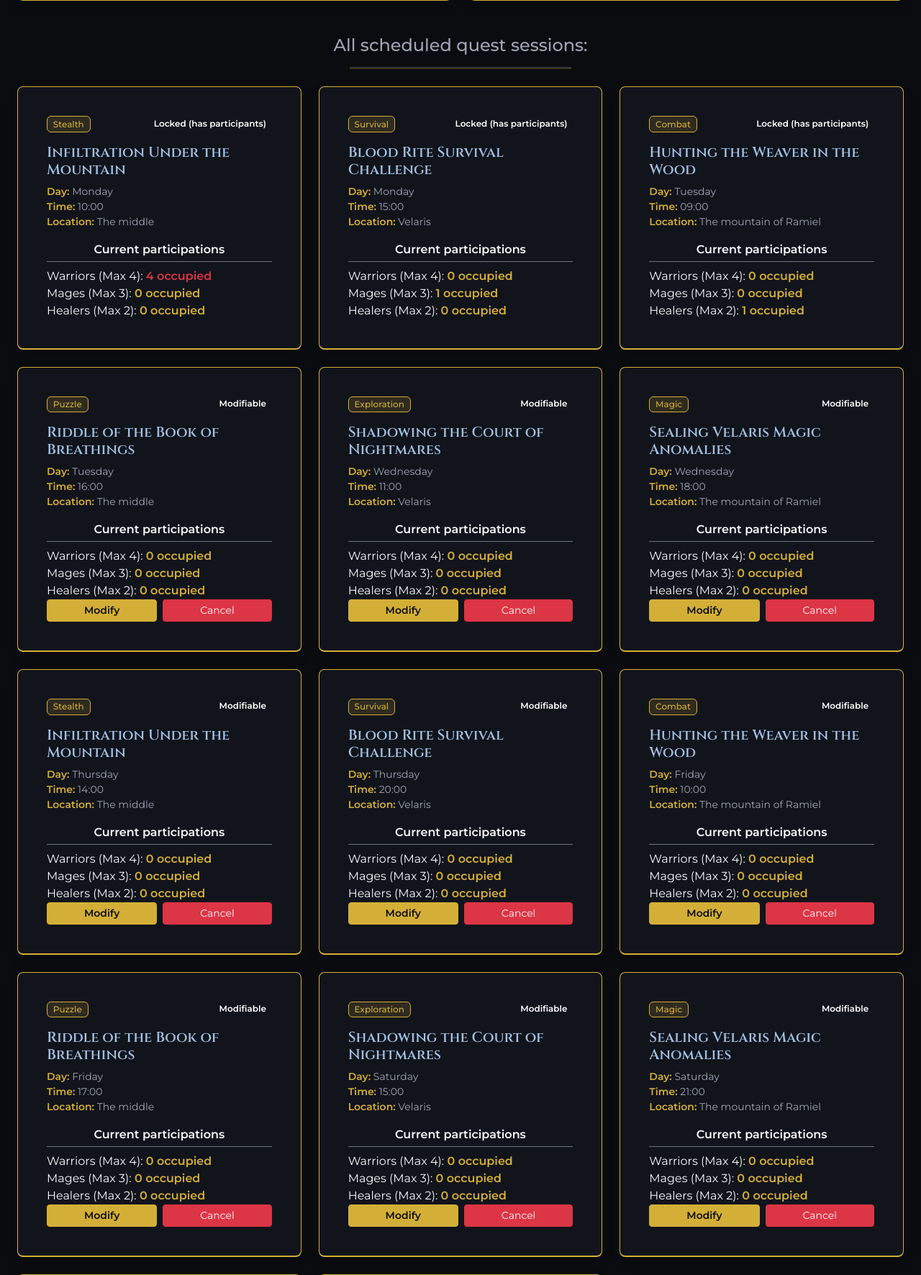
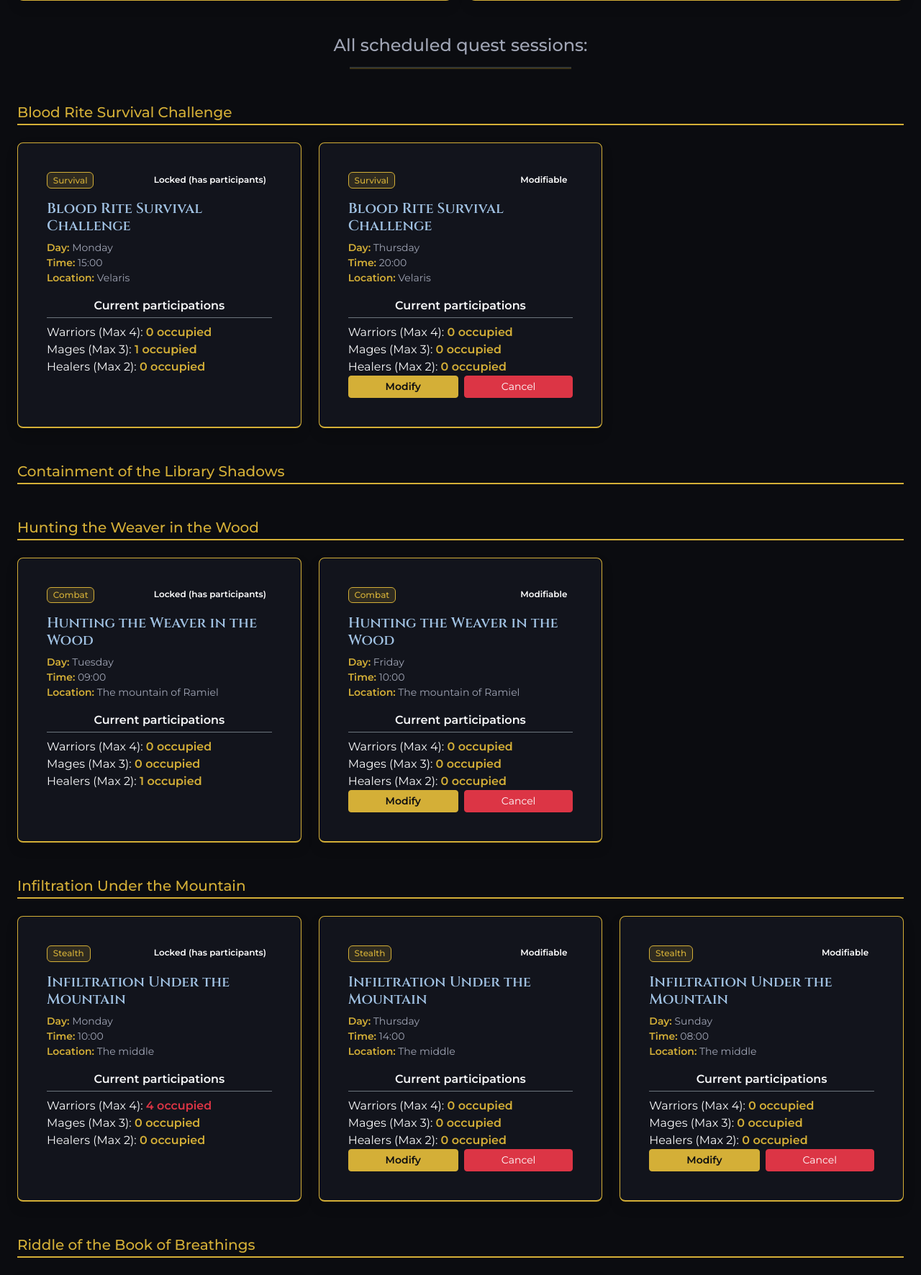
Before and after one commit to camiburri/esame_web_app, a Flask app: page /profile_guild in a window 1280 px wide. Shown: the part 879-2651 px from the top of the page at 72% size. Run offline with Flask 3, Linux system fonts and the light colour scheme; a user stored in the database is signed in; data comes from the database, SQL or seed files in the repository; some libraries are stand-ins or nearby versions.

Commit message:
correzioni serie

```diff
--- a/app.py
+++ b/app.py
@@ -400,8 +400,6 @@ def create_quest():
         image_file.save(upload_path)
 
         quests_dao.create_quest(title, int(duration), quest_type, difficulty, description, img_name)
-    else:
-        quests_dao.create_quest(title, int(duration), quest_type, difficulty, description, "default_quest.png")
 
     flash("Quest created successfully!", "success")
     return redirect(url_for('profile_guild'))
--- a/templates/base.html
+++ b/templates/base.html
@@ -12,7 +12,7 @@
   <link rel="stylesheet" href="https://cdn-uicons.flaticon.com/2.6.0/uicons-regular-straight/css/uicons-regular-straight.css">
   <link rel="stylesheet" href="https://cdn-uicons.flaticon.com/2.6.0/uicons-bold-rounded/css/uicons-bold-rounded.css">
   <link rel="stylesheet" href="{{ url_for('static', filename='styles/styles.css') }}">
-  <script src="{{ url_for('static', filename='js/script.js') }}" defer></script>
+
 </head>
 
 <body>
--- a/templates/profile_guild.html
+++ b/templates/profile_guild.html
@@ -53,9 +53,9 @@ Prythian Guild - guild_master profile
                                 <label class="form-label text-gold small">Location</label>
                                 <select name="location" class="form-select bg-dark text-light border-secondary"
                                     required>
-                                    <option value="The House of Wind">The middle</option>
-                                    <option value="The River House">Velaris</option>
-                                    <option value="The Mountain of Ramiel">The mountain of Ramiel</option>
+                                    <option value="The middle">The middle</option>
+                                    <option value="Velaris">Velaris</option>
+                                    <option value="The mountain of Ramiel">The mountain of Ramiel</option>
                                 </select>
                             </div>
 
@@ -138,7 +138,14 @@ Prythian Guild - guild_master profile
     </div>
 
     <div class="row">
+        {% for quest in all_quests %}
+
+            <div class="col-12 mt-4 mb-3">
+                <h5 class="text-gold border-bottom border-gold pb-1">{{ quest.title }}</h5>
+            </div>
+
             {% for session in all_sessions %}
+                {% if session.quest_id == quest.id %}
                 <div class="col-md-6 col-lg-4 mb-4">
                     <div class="card h-100 filter-panel border-gold text-light shadow">
                         <div class="card-body d-flex flex-column">
@@ -172,15 +179,13 @@ Prythian Guild - guild_master profile
                             </div>
                             <div class="role-row">
                                 <span>Mages (Max 3):</span>
-                        <strong
-                            class="{% if session.taken_places.mage == 3 %}text-danger{% else %}text-gold{% endif %}">
+                                <strong class="{% if session.taken_places.mage == 3 %}text-danger{% else %}text-gold{% endif %}">
                                     {{ session.taken_places.mage }} occupied
                                 </strong>
                             </div>
                             <div class="role-row">
                                 <span>Healers (Max 2):</span>
-                        <strong
-                            class="{% if session.taken_places.healer == 2 %}text-danger{% else %}text-gold{% endif %}">
+                                <strong class="{% if session.taken_places.healer == 2 %}text-danger{% else %}text-gold{% endif %}">
                                     {{ session.taken_places.healer }} occupied
                                 </strong>
                             </div>
@@ -200,7 +205,11 @@ Prythian Guild - guild_master profile
                         </div>
                     </div>
                 </div>
+                {% endif %}
             {% endfor %}
+        {% endfor %}
+    </div>
+
 </div>
 
 </div>
@@ -244,8 +253,8 @@ Prythian Guild - guild_master profile
                                 endif %}>The middle</option>
                             <option value="Velaris" {% if session.location=='Velaris' %}selected{% endif
                                 %}>Velaris</option>
-                            <option value="The Mountain of Ramiel" {% if session.location=='The Mountain of Ramiel'
-                                %}selected{% endif %}>The Mountain of Ramiel</option>
+                            <option value="The mountain of Ramiel" {% if session.location=='The mountain of Ramiel'
+                                %}selected{% endif %}>The mountain of Ramiel</option>
                         </select>
                     </div>
                 </div>
--- a/templates/quest_session.html
+++ b/templates/quest_session.html
@@ -45,6 +45,10 @@
                         <li class="mb-3 small">
                             <strong class="text-gold">Location:</strong>
                             <span class="text-light ms-1">{{ quest.location }}</span>
+                        </li>
+                        <li class="mb-3 small">
+                            <strong class="text-gold">Duration:</strong>
+                            <span class="text-light ms-1">{{ quest.duration }} minutes</span>
                         </li>
                         <li class="mb-0 small">
                             <strong class="text-gold">Danger level:</strong>
```
Lines whose indentation alone changed are shown as unchanged.
